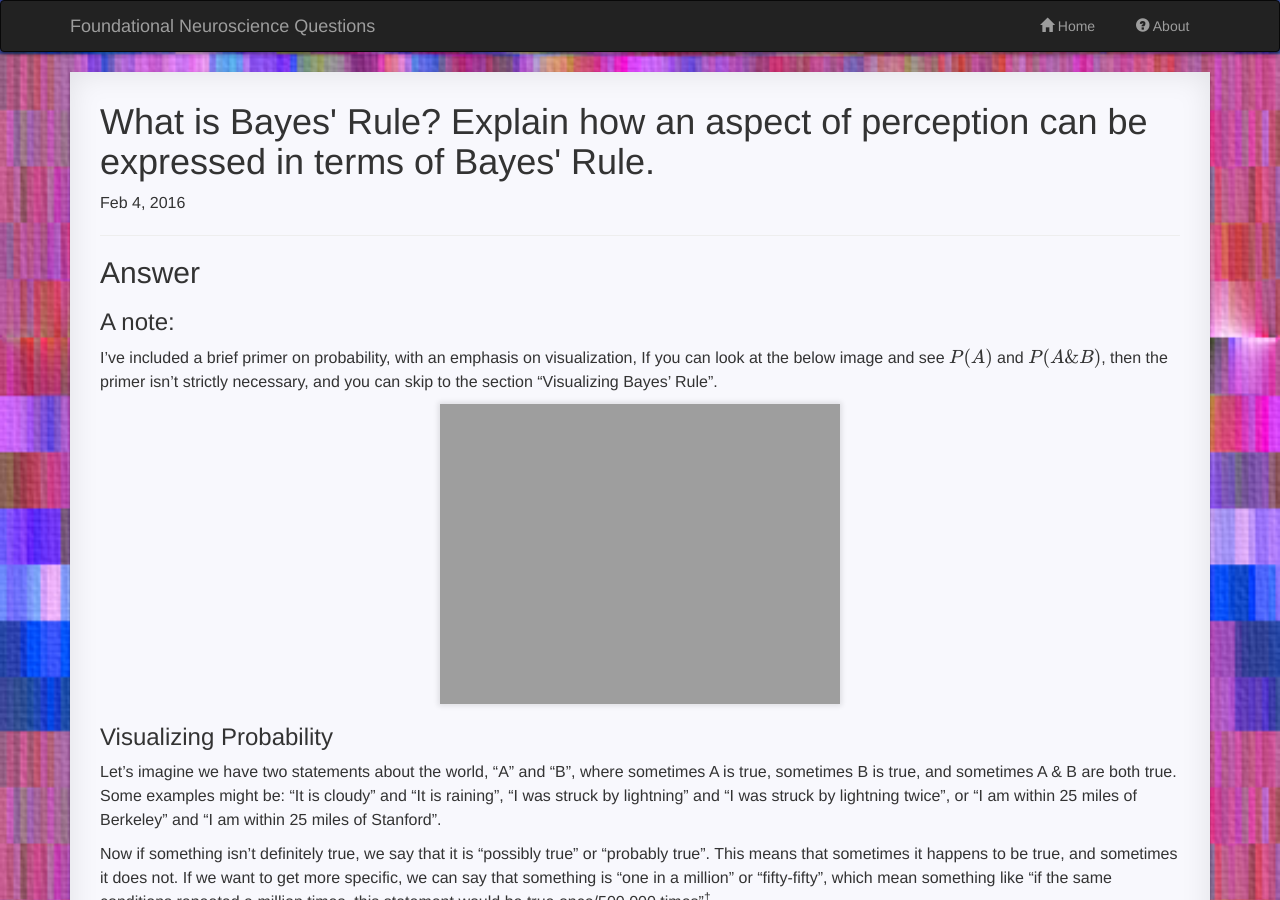
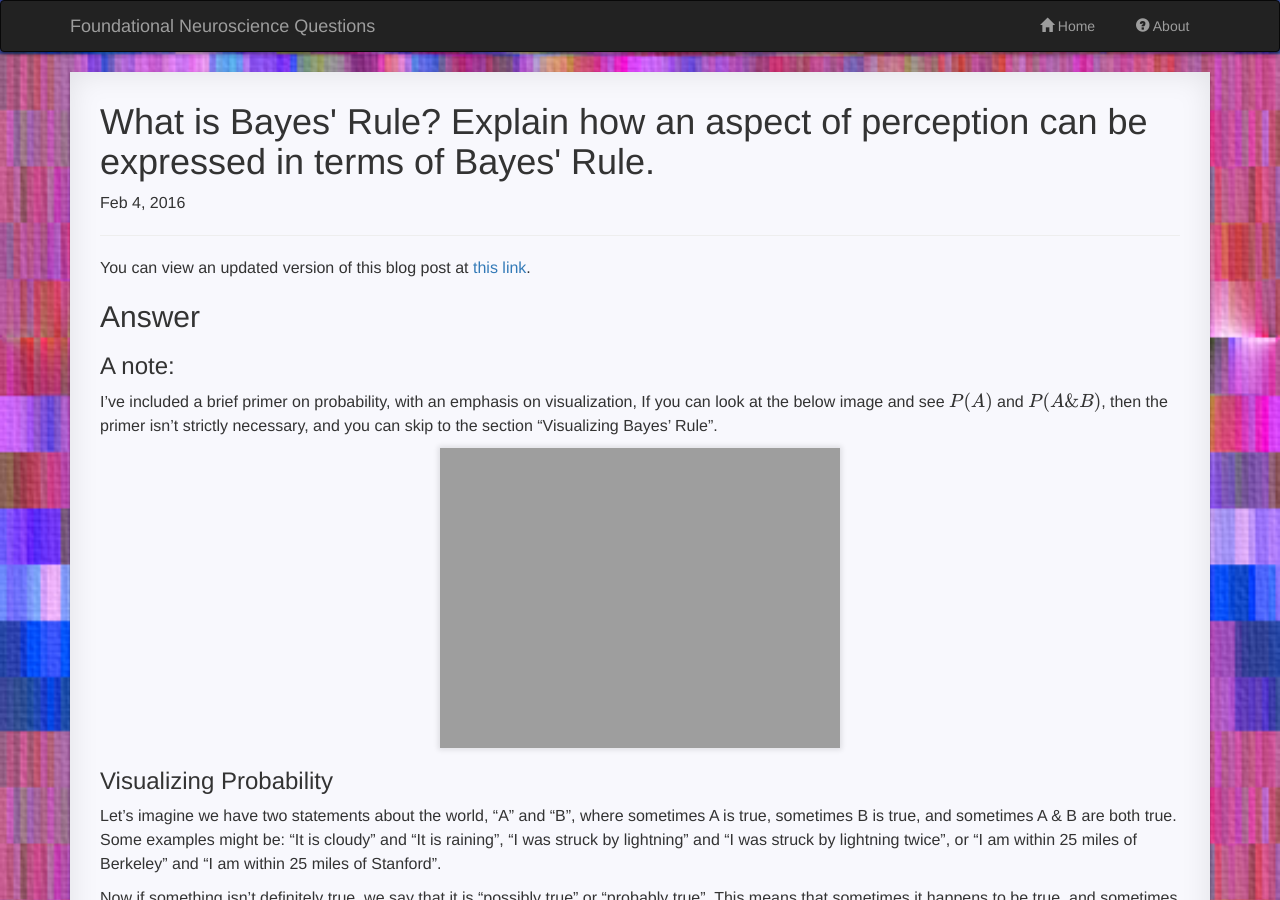
Before and after one commit to charlesfrye/FoundationalNeuroscience, a Jekyll site: the page built from _posts/2016-02-04-11.md, in a window 1280 px wide and 900 px high. Built offline with Jekyll 4.4.1, drawn with Linux system fonts in a browser that asks for light colours; nearby versions of some CDN libraries; formulas are drawn with MathJax 3; a style sheet for code colours, icons or effects is not loaded.

Commit message:
notes existence of updated pages on tangent space

```diff
--- a/_posts/2016-02-04-11.md
+++ b/_posts/2016-02-04-11.md
@@ -5,6 +5,9 @@ date:	2016-02-04
 category:	"sensation"
 ---
 <script type="text/javascript" src="http://cdn.mathjax.org/mathjax/latest/MathJax.js?config=TeX-AMS-MML_HTMLorMML"></script>
+
+You can view an updated version of this blog post at
+[this link](https://charlesfrye.github.io/stats/2016/02/04/bayes-rule.html).
 
 ## Answer
 
```
Also changed, not shown: _posts/2016-03-29-82.md (+3 -0 lines).
